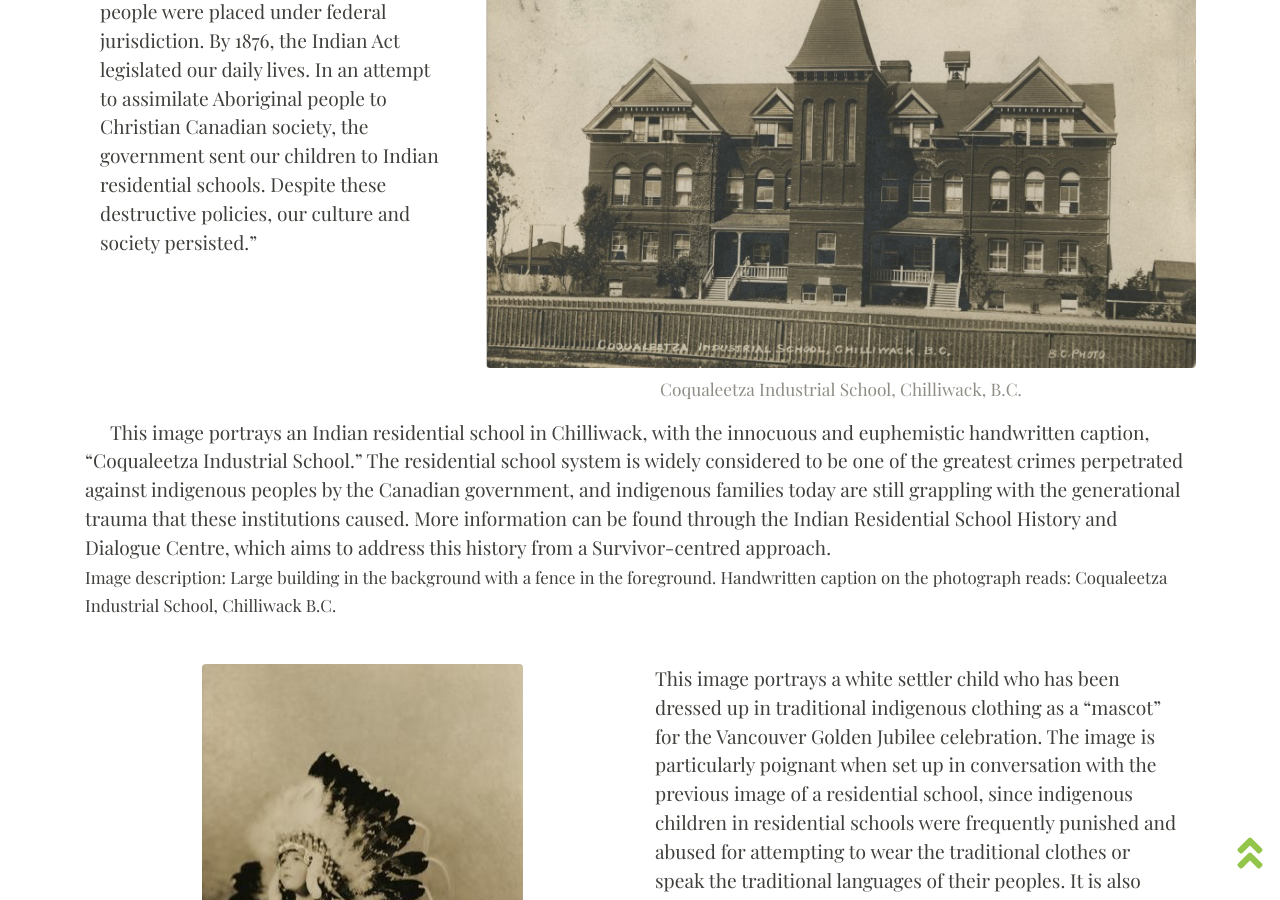
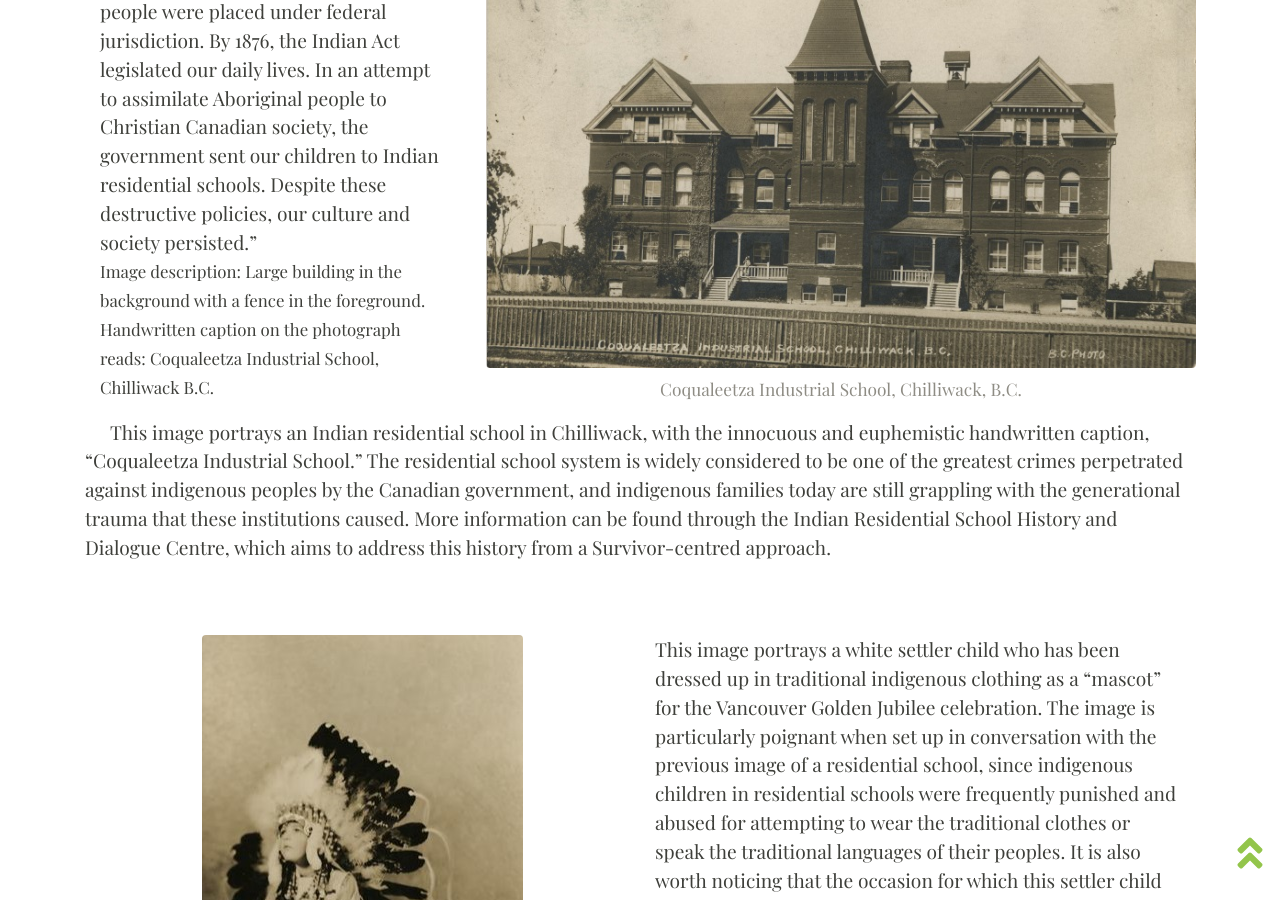
Before and after one commit to ashlynnprasad/langmann-2021, a Jekyll site: the page built from pages/relationswithindigenouspeoples.md, in a window 1280 px wide and 900 px high, scrolled down 3749 px. Built offline with Jekyll 4.4.1, drawn with Linux system fonts in a browser that asks for light colours; nearby versions of some CDN libraries.

Commit message:
Update relationswithindigenouspeoples.md

```diff
--- a/pages/relationswithindigenouspeoples.md
+++ b/pages/relationswithindigenouspeoples.md
@@ -77,14 +77,14 @@ permalink: /relationswithindigenouspeoples.html
   <div class="row">
     <div class="col-sm-4">
       “When British Columbia entered Confederation in 1871, Aboriginal people were placed under federal jurisdiction. By 1876, the Indian Act legislated our daily lives. In an attempt to assimilate Aboriginal people to Christian Canadian society, the government sent our children to Indian residential schools. Despite these destructive policies, our culture and society persisted.” <br>
+      <small>Image description: Large building in the background with a fence in the foreground. Handwritten caption on the photograph reads: Coqualeetza Industrial School, Chilliwack B.C.</small>
     </div>
     <div class="col-sm-8">
       {% include feature/item-figure.html objectid="langmann024" width="100" %}
     </div>
   </div>
 </div>
-<p style="text-indent: 25px;">This image portrays an Indian residential school in Chilliwack, with the innocuous and euphemistic handwritten caption, “Coqualeetza Industrial School.” The residential school system is widely considered to be one of the greatest crimes perpetrated against indigenous peoples by the Canadian government, and indigenous families today are still grappling with the generational trauma that these institutions caused. More information can be found through the Indian Residential School History and Dialogue Centre, which aims to address this history from a Survivor-centred approach.<br>
-  <small>Image description: Large building in the background with a fence in the foreground. Handwritten caption on the photograph reads: Coqualeetza Industrial School, Chilliwack B.C.</small><br><br>
+<p style="text-indent: 25px;">This image portrays an Indian residential school in Chilliwack, with the innocuous and euphemistic handwritten caption, “Coqualeetza Industrial School.” The residential school system is widely considered to be one of the greatest crimes perpetrated against indigenous peoples by the Canadian government, and indigenous families today are still grappling with the generational trauma that these institutions caused. More information can be found through the Indian Residential School History and Dialogue Centre, which aims to address this history from a Survivor-centred approach.<br><br><br>
 
 <div class="container">
   <div class="row">
```
